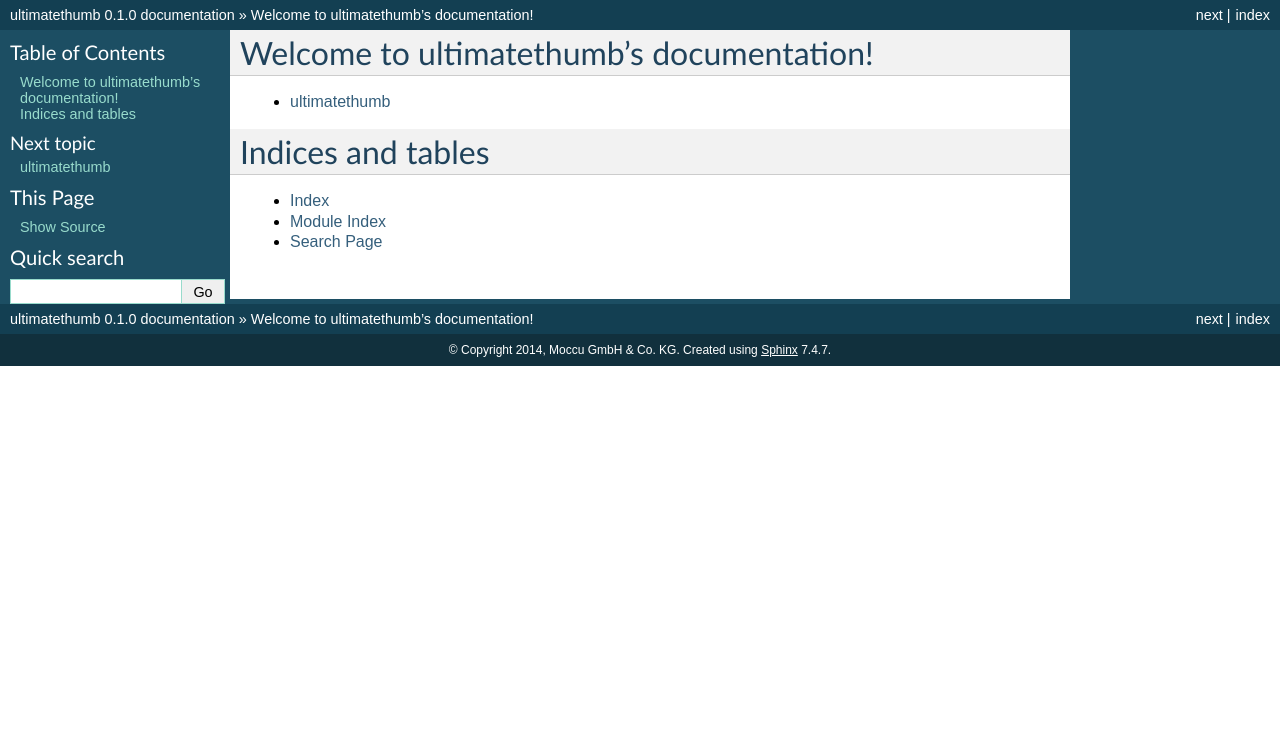
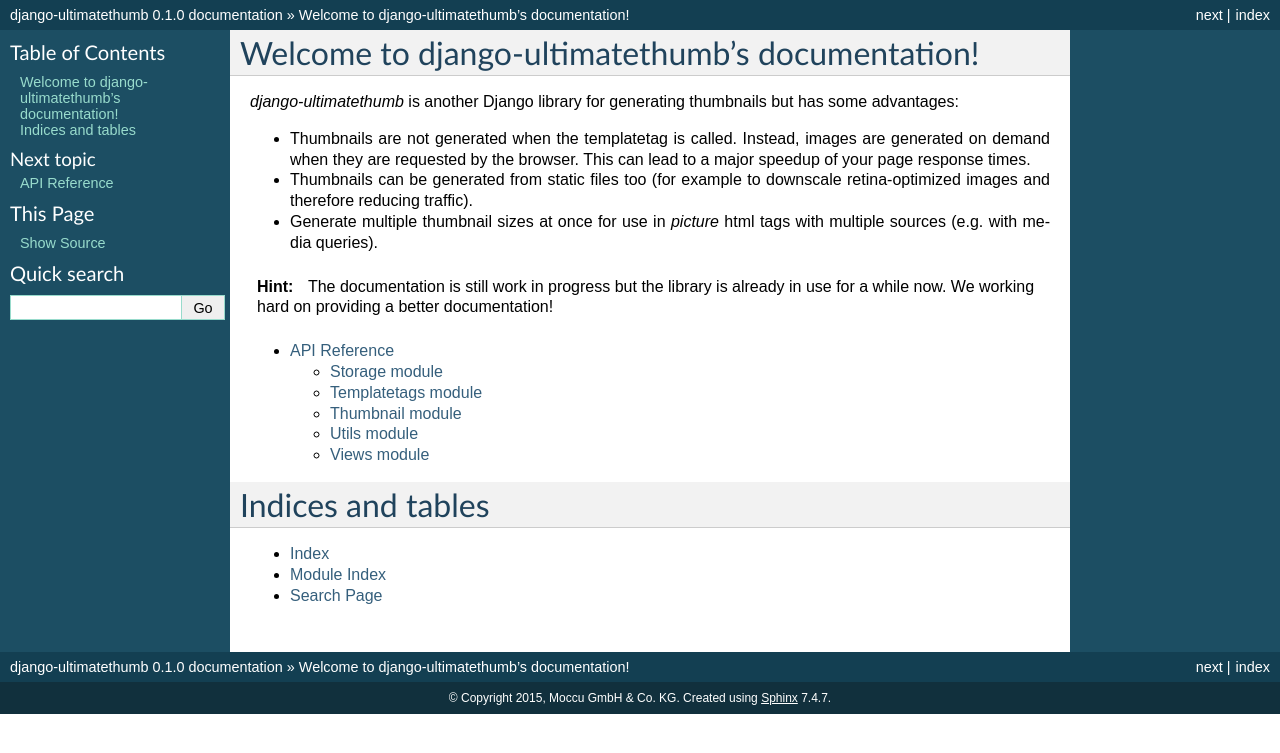
Before and after one commit to stephrdev/django-ultimatethumb, a Sphinx documentation site: the page built from docs/index.rst, in a window 1280 px wide. Shown: the top 753 px of the page. Built offline with Sphinx 7.4.7, drawn with Linux system fonts in a browser that asks for light colours; pages that are not in the unit, such as notebooks, are missing from menus.

Commit message:
Configured docs and added api reference.

```diff
--- a/CHANGELOG.rst
+++ b/CHANGELOG.rst
@@ -1,7 +1,7 @@
 Changelog
 =========
 
-0.1.0 - 2015-03-19
+0.1.0 - 2015-03-24
 ------------------
 
 * Initial release.
--- a/docs/conf.py
+++ b/docs/conf.py
@@ -13,26 +13,26 @@
 templates_path = ['_templates']
 source_suffix = '.rst'
 master_doc = 'index'
-project = 'ultimatethumb'
-copyright = '2014, Moccu GmbH & Co. KG'
+project = 'django-ultimatethumb'
+copyright = '2015, Moccu GmbH & Co. KG'
 version = '0.1.0'
 release = '0.1.0'
 exclude_patterns = ['_build']
 pygments_style = 'sphinx'
-html_theme = 'default'
+html_theme = 'classic'
 # html_static_path = ['_static']
 htmlhelp_basename = 'ultimatethumbdoc'
 latex_documents = [(
-    'index', 'ultimatethumb.tex', 'ultimatethumb Documentation',
+    'index', 'ultimatethumb.tex', 'django-ultimatethumb Documentation',
     'Moccu GmbH & Co. KG', 'manual'
 )]
 man_pages = [(
-    'index', 'ultimatethumb', 'ultimatethumb Documentation',
+    'index', 'ultimatethumb', 'django-ultimatethumb Documentation',
     ['Moccu GmbH & Co. KG'], 1
 )]
 texinfo_documents = [(
-    'index', 'ultimatethumb', 'ultimatethumb Documentation',
-    'Moccu GmbH & Co. KG', 'ultimatethumb', 'Generate thumbnails of anything.',
+    'index', 'ultimatethumb', 'django-ultimatethumb Documentation',
+    'Moccu GmbH & Co. KG', 'django-ultimatethumb', 'Generate thumbnails of anything.',
     'Miscellaneous'
 )]
 intersphinx_mapping = {'http://docs.python.org/': None}
--- a/docs/index.rst
+++ b/docs/index.rst
@@ -1,10 +1,28 @@
-Welcome to ultimatethumb's documentation!
-=========================================
+Welcome to django-ultimatethumb's documentation!
+================================================
+
+`django-ultimatethumb` is another Django library for generating thumbnails but
+has some advantages:
+
+* Thumbnails are not generated when the templatetag is called. Instead, images
+  are generated on demand when they are requested by the browser. This can
+  lead to a major speedup of your page response times.
+* Thumbnails can be generated from static files too (for example to downscale
+  retina-optimized images and therefore reducing traffic).
+* Generate multiple thumbnail sizes at once for use in `picture` html tags with
+  multiple sources (e.g. with media queries).
+
+
+.. hint::
+
+    The documentation is still work in progress but the library is already in use
+    for a while now. We working hard on providing a better documentation!
+
 
 .. toctree::
    :maxdepth: 2
 
-   modules/modules
+   reference/index
 
 
 Indices and tables
--- /dev/null
+++ b/docs/reference/index.rst
@@ -0,0 +1,10 @@
+API Reference
+=============
+
+.. toctree::
+
+    storage
+    templatetags
+    thumbnail
+    utils
+    views
```
Also changed, not shown: docs/modules/modules.rst (deleted, +0 -7 lines), docs/reference/storage.rst (added, +7 -0 lines), docs/reference/templatetags.rst (added, +12 -0 lines), docs/reference/thumbnail.rst (added, +7 -0 lines), docs/reference/utils.rst (added, +7 -0 lines), docs/reference/views.rst (added, +7 -0 lines), 2 other files.
